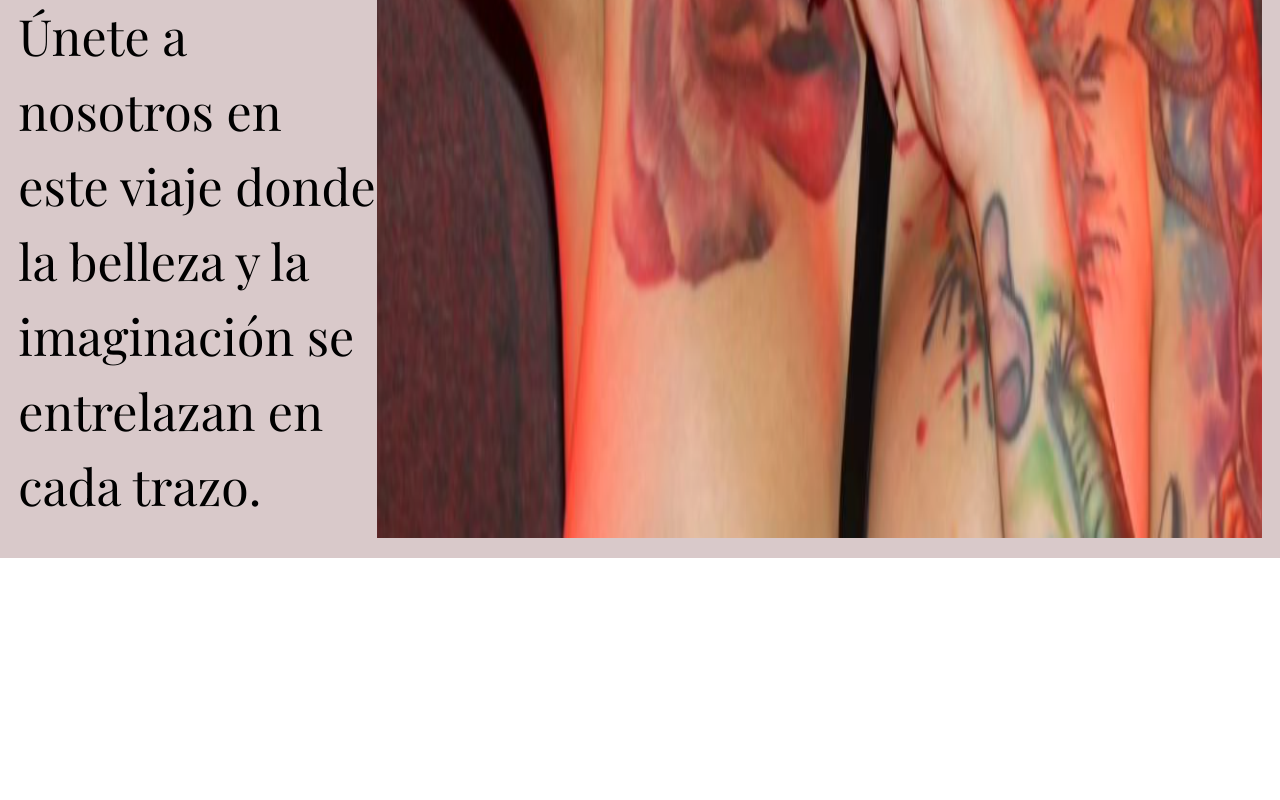
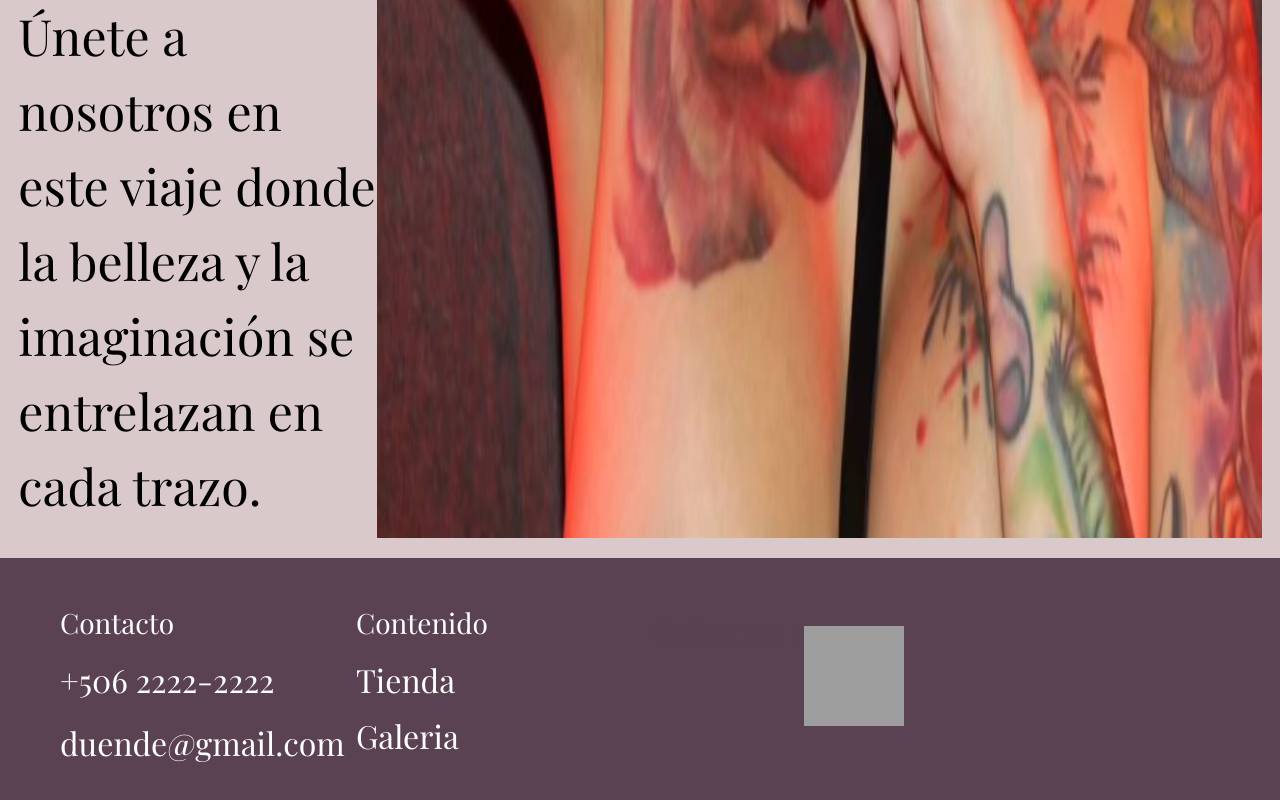
Before and after one commit to marioBarbozaA/DuendeWeb, a React (Create React App) app in the folder duende-pagina-web/: page /MainPageUser in a window 1280 px wide. Shown: the part 4582-5382 px from the top of the page. Before the commit the page ends 5140 px from the top, so only its background shows below. Built offline with nearby package versions, Linux system fonts and the light colour scheme; grey boxes are pictures that could not be loaded.

Commit message:
Add footer
Logo does not work

```diff
--- /dev/null
+++ b/duende-pagina-web/src/Components/Footer/Footer.js
@@ -0,0 +1,38 @@
+import React, { Component } from 'react';
+import { Link } from 'react-router-dom';
+import './Footer.css';
+
+export default class Footer extends Component {
+    render() {
+        return (
+           <div class="container-fluid">
+                <div class="row p-5 text-white" style={{ background: "var(--color-moradito)" }}>
+                    <div class="col-xs-12 col-md-6 col-lg-3">
+                        <p class="h3 mb-3">Contacto</p>
+                        <div class="mb-2">
+                        <p class="text-white ">+506 2222-2222</p>
+                        </div>
+                        <div class="mb-2">
+                        <p class="text-white ">duende@gmail.com</p>
+                        </div>
+
+                    </div>
+                    <div class="col-xs-12 col-md-6 col-lg-3">
+                    <p class="h3 mb-3">Contenido</p>
+                    <div class="mb-2">
+                        <Link to="#" class="text-white ">Tienda</Link>
+                        </div>
+                        <div class="mb-2">
+                        <Link to="#"class="text-white ">Galeria</Link>
+                        </div>
+                    </div>
+                    <div class="col-xs-12 col-md-6 col-lg-3">
+                    <a class="d-inline-flex align-items-center mb-2" href="/">Columna 3</a>
+                    <img src="../../Imagenes/Logo-Duende.png" alt="Logo" width="100" height="100" class="d-inline-block align-text-top"/>
+                    </div>
+
+                </div>
+           </div>
+        )
+    }
+}
--- a/duende-pagina-web/src/Components/NavBar/NavBar.js
+++ b/duende-pagina-web/src/Components/NavBar/NavBar.js
@@ -7,7 +7,7 @@ export default class NavBar extends Component {
         return (
             <nav
             className="navbar navbar-expand-lg navbar-dark p-3"
-            style={{ background: "#5a4252" }}
+            style={{ background: "var(--color-moradito)" }}
           >
             <div className="container">
 
--- a/duende-pagina-web/src/pages/MainPage/MainPageUser/MainPageUser.js
+++ b/duende-pagina-web/src/pages/MainPage/MainPageUser/MainPageUser.js
@@ -3,6 +3,7 @@ import ModulosMainPage from '../../../Components/ModulosMainPage/ModulosMainPage
 import Duende from "../../../Imagenes/Acerca-de-nosotros.png";
 import "./MainPageUser.css"
 import NavBar from '../../../Components/NavBar/NavBar';
+import Footer from '../../../Components/Footer/Footer';
 import Curso from "../../../Imagenes/graduation.png";
 import CarritoG from "../../../Imagenes/shopping-cart.png";
 import Galeria from "../../../Imagenes/make-up.png";
@@ -44,6 +45,7 @@ function MainPageUser() {
                 text='Nuestra galería de maquillaje es un espacio dedicado a la creatividad y el arte de la belleza. Aquí, podrás inspirarte con una colección de obras maestras de maquillaje. Explora una amplia gama de estilos, desde maquillaje de fantasía y body painting hasta looks de pasarela y belleza cotidiana.'
                 imageUrl={Galeria}
                 linkTo='/'/>
+
               </div>
         </section>
 
@@ -56,6 +58,7 @@ function MainPageUser() {
             </div>
           </div>
     </section>
+    <Footer/>
         </div>
 
       );
```
Also changed, not shown: duende-pagina-web/src/Components/Footer/Footer.css (added).
